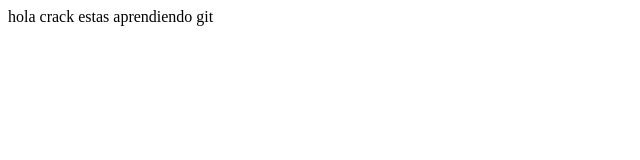
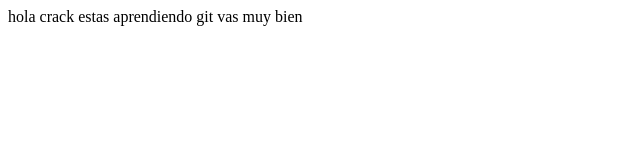
Before and after one commit to Lexvg93/pruebaGit2, a plain HTML site: page index.html in a window 1280 px wide. Shown: the whole page, without its empty margins (0-640 px from the left). Drawn offline with Linux system fonts and the light colour scheme.

Commit message:
commit en master

```diff
--- a/index.html
+++ b/index.html
@@ -7,5 +7,6 @@
 </head>
 <body>
     hola crack estas aprendiendo git
+    vas muy bien
 </body>
 </html>
```
